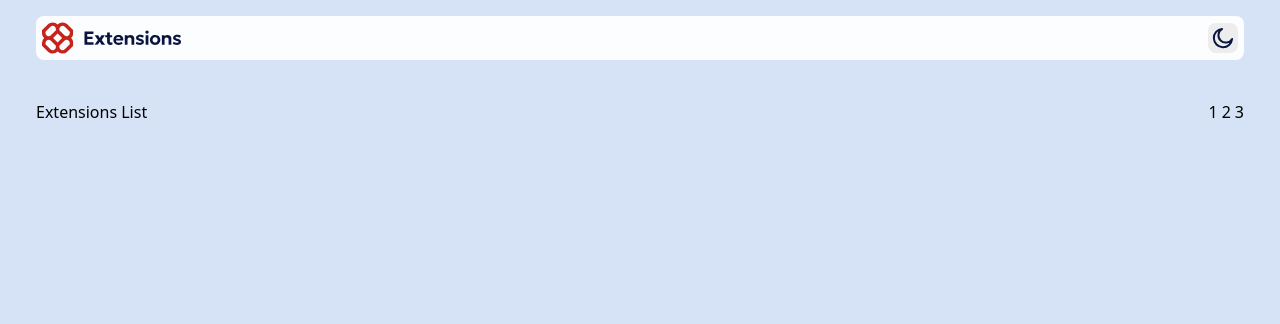
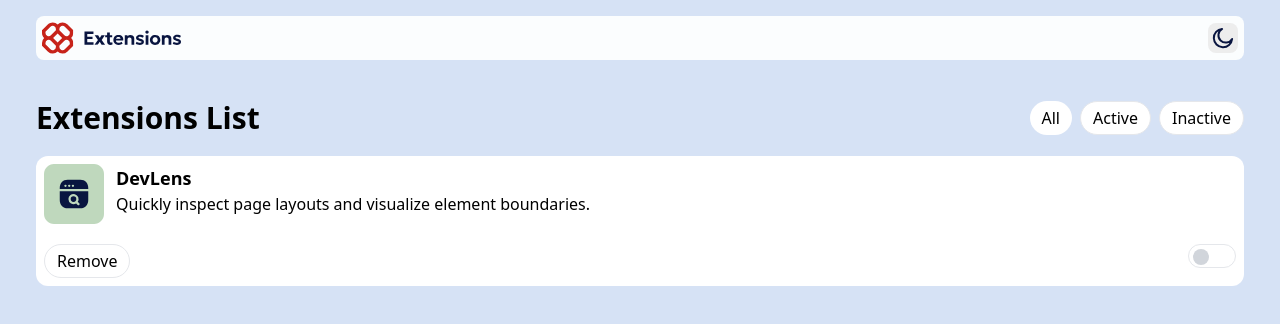
Before and after one commit to rk-codeflow/browser-extension, a website: page index.html in a window 1280 px wide. Drawn offline with Linux system fonts and the light colour scheme.

Commit message:
repeatable card created along with toggle switch

```diff
--- a/index.html
+++ b/index.html
@@ -22,13 +22,44 @@
       </div>
 
       <div class="flex items-center justify-between mt-10">
-        <h2>Extensions List</h2>
-        <div class="flex space-x-1">
-          <button>1</button>
-          <button>2</button>
-          <button>3</button>
+        <h2 class="text-sm sm:text-base md:text-xl lg:text-3xl font-semibold">
+          Extensions List
+        </h2>
+        <div class="flex space-x-2">
+          <button class="bg-white px-3 py-1 rounded-3xl border-solid">
+            All
+          </button>
+          <button class="border bg-white px-3 py-1 rounded-3xl">Active</button>
+          <button class="border bg-white px-3 py-1 rounded-3xl">
+            Inactive
+          </button>
+        </div>
+      </div>
+
+      <div class="card-wrapper rounded-xl bg-white p-2 mt-5">
+        <div class="flex space-x-3">
+          <img src="./src/assets/images/logo-devlens.svg" alt="logo" />
+          <div class="flex flex-col">
+            <h3 class="text-sm sm:text-base md:text-lg font-semibold">
+              DevLens
+            </h3>
+            <p class="text-sm sm:text-base font-light">
+              Quickly inspect page layouts and visualize element boundaries.
+            </p>
+          </div>
+        </div>
+        <div class="mt-5 flex justify-between">
+          <button class="border px-3 py-1 rounded-3xl">Remove</button>
+          <label
+            class="cursor-pointer w-12 h-6 border rounded-3xl flex items-center justify-center relative"
+            ><input type="checkbox" name="toggle" class="sr-only peer" />
+            <span
+              class="absolute left-1 top-1 w-4 h-4 rounded-full bg-[#D1D5DB] peer-checked:translate-x-full peer-checked:bg-red-600 peer-checked:left-2 transition-all duration-300 ease-in-out"
+            ></span
+          ></label>
         </div>
       </div>
     </div>
+    <script src="./src/script.js"></script>
   </body>
 </html>
```
Also changed, not shown: src/script.js (added), src/style.css, 2 other files.
